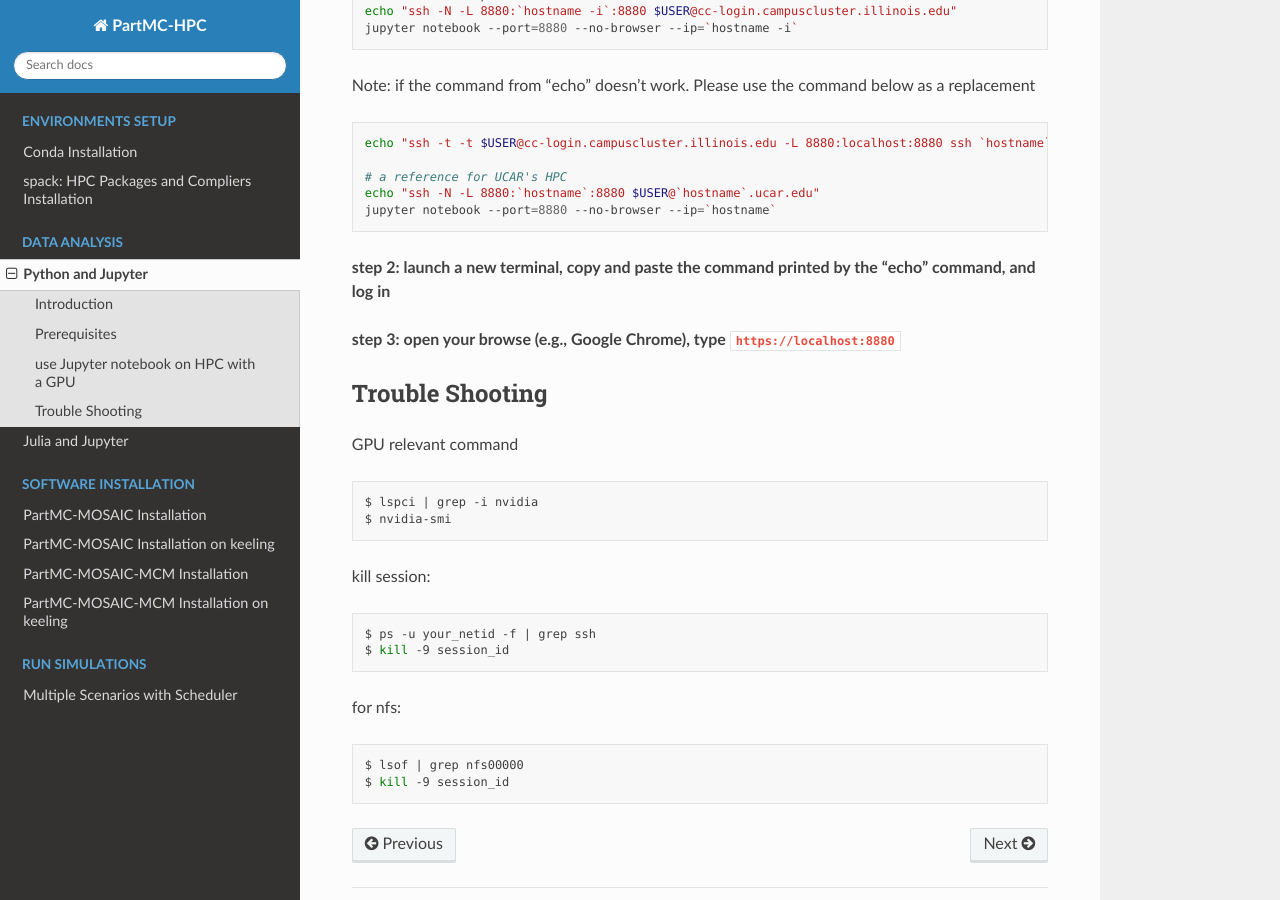
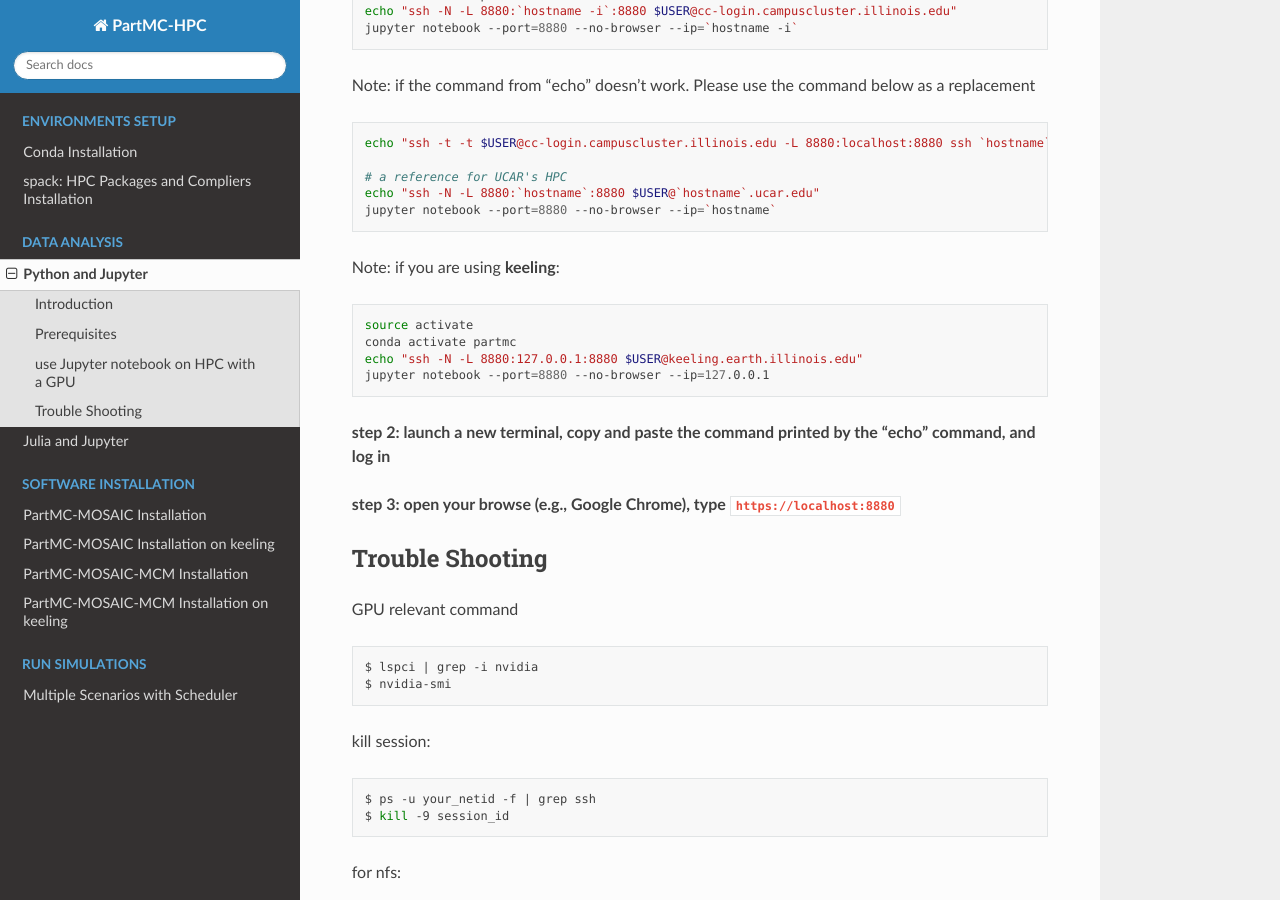
Before and after one commit to zhonghua-zheng/PartMC-HPC, a Sphinx documentation site: the page built from source/page/data_analysis/python_jupyter.md, in a window 1280 px wide and 900 px high, scrolled down 839 px. Built offline with Sphinx 7.4.7 and the Read the Docs theme 2.0.0, drawn with Linux system fonts in a browser that asks for light colours.

Commit message:
Update python_jupyter.md

````diff
--- a/source/page/data_analysis/python_jupyter.md
+++ b/source/page/data_analysis/python_jupyter.md
@@ -42,6 +42,15 @@ echo "ssh -N -L 8880:`hostname`:8880 $USER@`hostname`.ucar.edu"
 jupyter notebook --port=8880 --no-browser --ip=`hostname`
 ```
 
+Note: if you are using **keeling**:
+
+```bash
+source activate
+conda activate partmc
+echo "ssh -N -L 8880:127.0.0.1:8880 $USER@keeling.earth.illinois.edu"
+jupyter notebook --port=8880 --no-browser --ip=127.0.0.1
+```
+
 **step 2: launch a new terminal, copy and paste the command printed by the "echo" command, and log in**
 
 **step 3: open your browse (e.g., Google Chrome), type `https://localhost:8880`**
````
